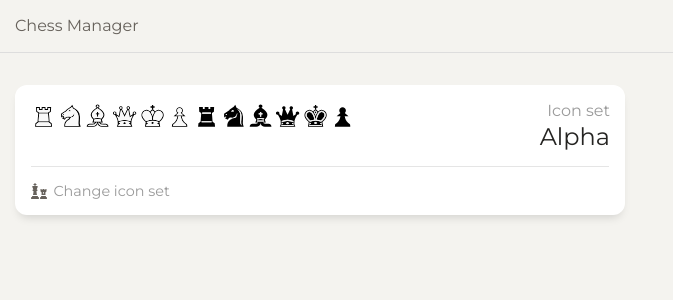
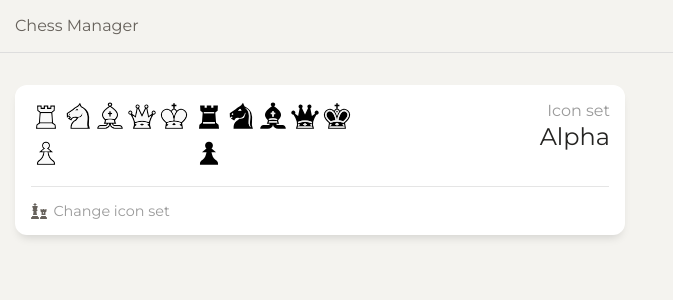
Before and after one commit to bbrakenhoff/chessmanager-angular, an Angular app: page /settings in a window 1280 px wide. Shown: the top 300 px of the page, without its empty margins (0-673 px from the left). Built offline with nearby package versions, Linux system fonts and the light colour scheme.

Commit message:
Start building separate component for displaying icon sets

```diff
--- /dev/null
+++ b/src/app/settings/icon-set/icon-set.component.html
@@ -0,0 +1,42 @@
+<div class="icon-set">
+  <div class="_col">
+    <svg viewBox="0 0 32 32" class="_icon">
+      <use xlink:href="/assets/icons/icons.svg#alpha-wr" />
+    </svg>
+    <svg viewBox="0 0 32 32" class="_icon">
+      <use xlink:href="/assets/icons/icons.svg#alpha-wn" />
+    </svg>
+    <svg viewBox="0 0 32 32" class="_icon">
+      <use xlink:href="/assets/icons/icons.svg#alpha-wb" />
+    </svg>
+    <svg viewBox="0 0 32 32" class="_icon">
+      <use xlink:href="/assets/icons/icons.svg#alpha-wq" />
+    </svg>
+    <svg viewBox="0 0 32 32" class="_icon">
+      <use xlink:href="/assets/icons/icons.svg#alpha-wk" />
+    </svg>
+    <svg viewBox="0 0 32 32" class="_icon">
+      <use xlink:href="/assets/icons/icons.svg#alpha-wp" />
+    </svg>
+  </div>
+  <div class="_col">
+    <svg viewBox="0 0 32 32" class="_icon">
+      <use xlink:href="/assets/icons/icons.svg#alpha-br" />
+    </svg>
+    <svg viewBox="0 0 32 32" class="_icon">
+      <use xlink:href="/assets/icons/icons.svg#alpha-bn" />
+    </svg>
+    <svg viewBox="0 0 32 32" class="_icon">
+      <use xlink:href="/assets/icons/icons.svg#alpha-bb" />
+    </svg>
+    <svg viewBox="0 0 32 32" class="_icon">
+      <use xlink:href="/assets/icons/icons.svg#alpha-bq" />
+    </svg>
+    <svg viewBox="0 0 32 32" class="_icon">
+      <use xlink:href="/assets/icons/icons.svg#alpha-bk" />
+    </svg>
+    <svg viewBox="0 0 32 32" class="_icon">
+      <use xlink:href="/assets/icons/icons.svg#alpha-bp" />
+    </svg>
+  </div>
+</div>
--- /dev/null
+++ b/src/app/settings/icon-set/icon-set.component.scss
@@ -0,0 +1,27 @@
+@import '../../../assets/styles/_bootstrap.scss';
+
+.icon-set {
+  @include make-row();
+
+  & ._col {
+    @include make-col-ready();
+    @include make-col(12);
+
+    @include media-breakpoint-up('md'){
+      @include make-col(6);
+
+      &:first-child {
+        padding-right: 0;
+      }
+
+      &:last-child{
+        padding-left: 0;
+      }
+    }
+  }
+
+  & ._icon {
+    width: 2rem;
+    height: 2rem;
+  }
+}
--- /dev/null
+++ b/src/app/settings/icon-set/icon-set.component.ts
@@ -0,0 +1,16 @@
+import { Component, OnInit, Input } from '@angular/core';
+import { IconSet } from 'src/models/icon-set.model';
+
+@Component({
+  selector: 'app-icon-set',
+  templateUrl: './icon-set.component.html',
+  styleUrls: ['./icon-set.component.scss']
+})
+export class IconSetComponent implements OnInit {
+  @Input()
+  iconSet: IconSet;
+
+  constructor() {}
+
+  ngOnInit() {}
+}
--- a/src/app/settings/settings.component.html
+++ b/src/app/settings/settings.component.html
@@ -5,8 +5,8 @@
         <div class="_cardbody">
           <div class="_row">
             <div class="_cardleftcol">
-              <div class="_row">
-                <!-- White icons -->
+              <app-icon-set></app-icon-set>
+              <!-- <div class="_row">
                 <div class="_iconsetcol" *ngIf="!iconSetCardIsOpen">
                   <svg viewBox="0 0 32 32" class="_iconseticon">
                     <use xlink:href="/assets/icons/icons.svg#alpha-wr" />
@@ -27,7 +27,6 @@
                     <use xlink:href="/assets/icons/icons.svg#alpha-wp" />
                   </svg>
                 </div>
-                <!-- Black icons -->
                 <div class="_iconsetcol" *ngIf="!iconSetCardIsOpen">
                   <svg viewBox="0 0 32 32" class="_iconseticon">
                     <use xlink:href="/assets/icons/icons.svg#alpha-br" />
@@ -47,15 +46,15 @@
                   <svg viewBox="0 0 32 32" class="_iconseticon">
                     <use xlink:href="/assets/icons/icons.svg#alpha-bp" />
                   </svg>
-                </div>
+                </div> -->
 
                 <!-- Select options -->
-                <form [formGroup]="form" novalidate="novalidate" class="_iconsetcol" *ngIf="iconSetCardIsOpen">
+                <!-- <form [formGroup]="form" novalidate="novalidate" class="_iconsetcol" *ngIf="iconSetCardIsOpen">
                   <input type="radio" name="iconSet" formControlName="iconSet" value="'maya'">
                   <input type="radio" name="iconSet" formControlName="iconSet" value="'alpha'">
                   <input type="radio" name="iconSet" formControlName="iconSet" value="'leipzig'">
-                </form>
-              </div>
+                </!-
+              </div> -->
             </div>
             <div class="_cardrightcol">
               <p class="_cardcategory">Icon set</p>
--- a/src/app/settings/settings.module.ts
+++ b/src/app/settings/settings.module.ts
@@ -2,9 +2,10 @@ import { NgModule } from '@angular/core';
 import { CommonModule } from '@angular/common';
 import { SettingsComponent } from './settings.component';
 import { ReactiveFormsModule } from '@angular/forms';
+import { IconSetComponent } from './icon-set/icon-set.component';
 
 @NgModule({
-  declarations: [SettingsComponent],
+  declarations: [SettingsComponent, IconSetComponent],
   imports: [
     CommonModule,
     ReactiveFormsModule
--- /dev/null
+++ b/src/models/icon-set.model.ts
@@ -0,0 +1,5 @@
+export enum IconSet {
+  Alpha = 'alpha',
+  Leipzig= 'leipzig',
+  Maya= 'maya'
+}
```
Also changed, not shown: 1 other file (tests, documents, lock files or other folders).
